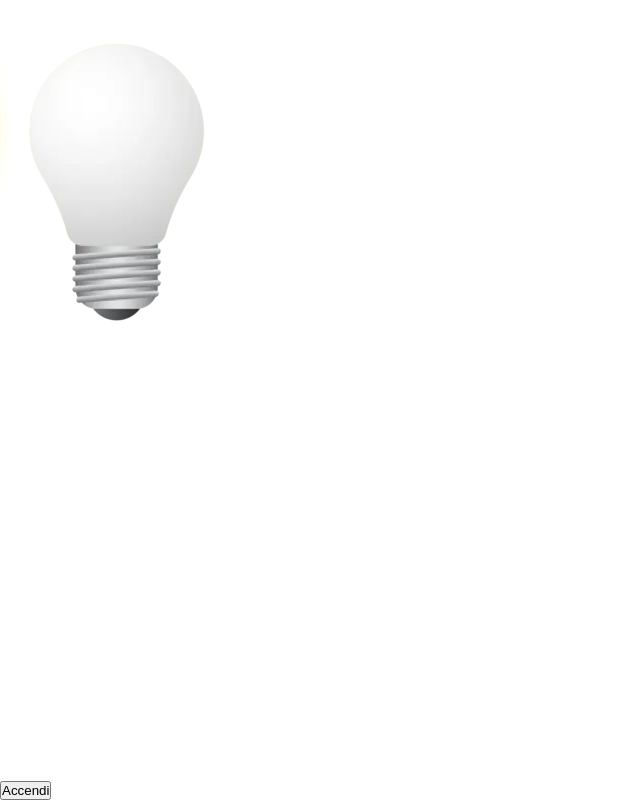
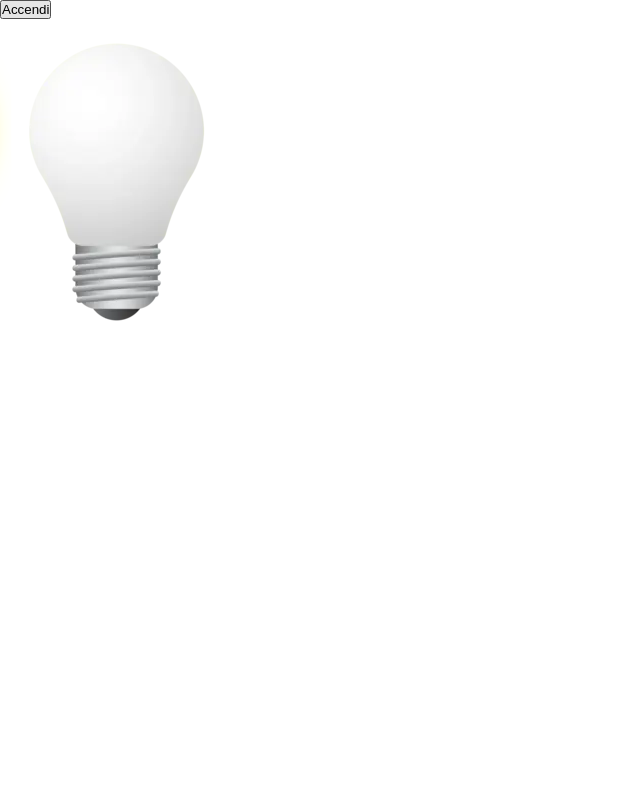
Before and after one commit to Luca-Mangiacotti/js-dom-1, a plain HTML site: page index.html in a window 1280 px wide. Shown: the whole page, without its empty margins (0-640 px from the left). Drawn offline with Linux system fonts and the light colour scheme.

Commit message:
fix: button position

```diff
--- a/css/style.css
+++ b/css/style.css
@@ -27,12 +27,6 @@
     left: -41px;
 }
 
-#btnChangeStatus{
-
-    bottom: 0;
-
-}
-
 
 
 /*----------------
```
